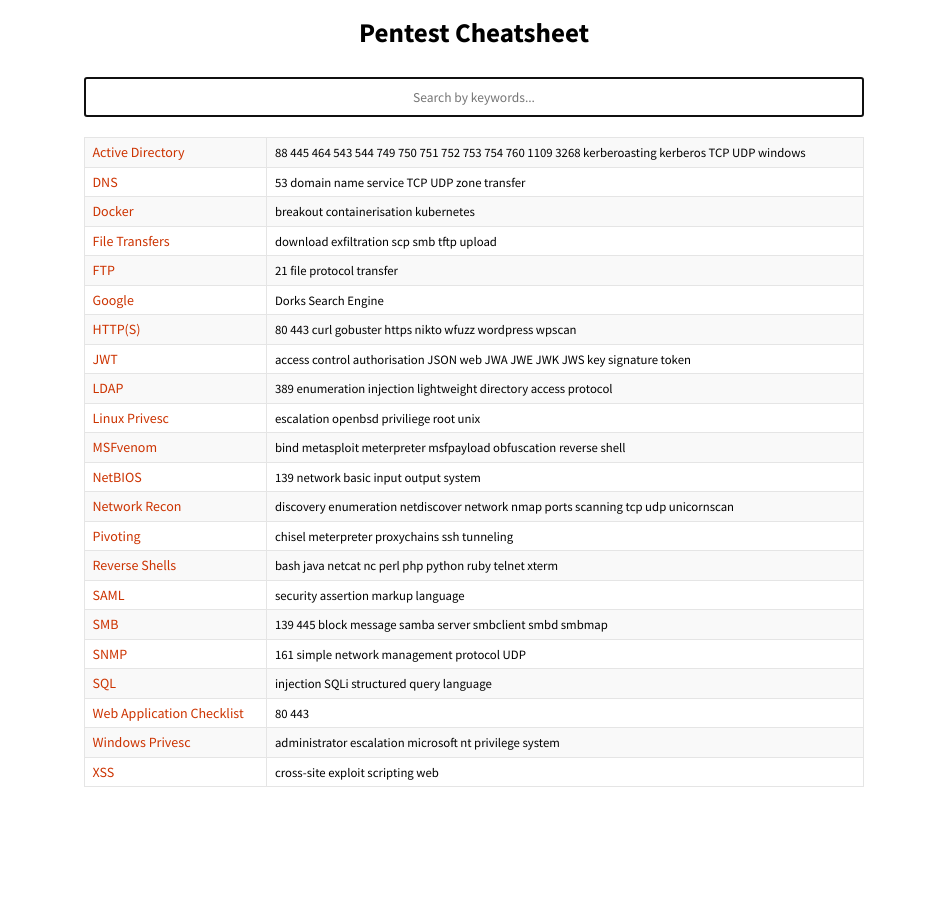
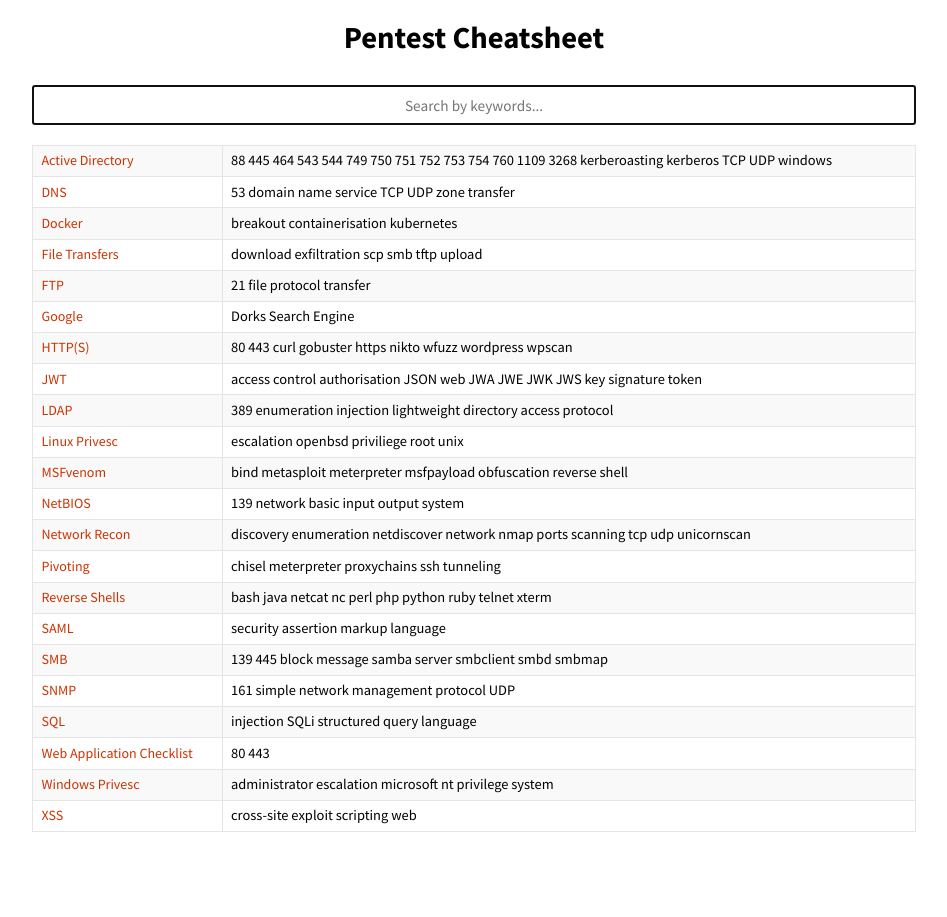
Before and after one commit to agrzeslak/cheatsheet, a Jekyll site: the page built from index.md, in a window 1280 px wide. Shown: the whole page, without its empty margins (166-1113 px from the left). Built offline with Jekyll 4.4.1, drawn with Linux system fonts in a browser that asks for light colours.

Commit message:
Font size was too small

```diff
--- a/_sass/utilities/_variables.scss
+++ b/_sass/utilities/_variables.scss
@@ -5,8 +5,8 @@
 
 // Globals
 $font-stack: 'Source Sans Pro', sans-serif;
-$font-size: 15px;
-$font-size-mobile: 13px;
+$font-size: 17px;
+$font-size-mobile: 15px;
 
 $code-font-stack: 'Source Code Pro', monospace;
 
```
